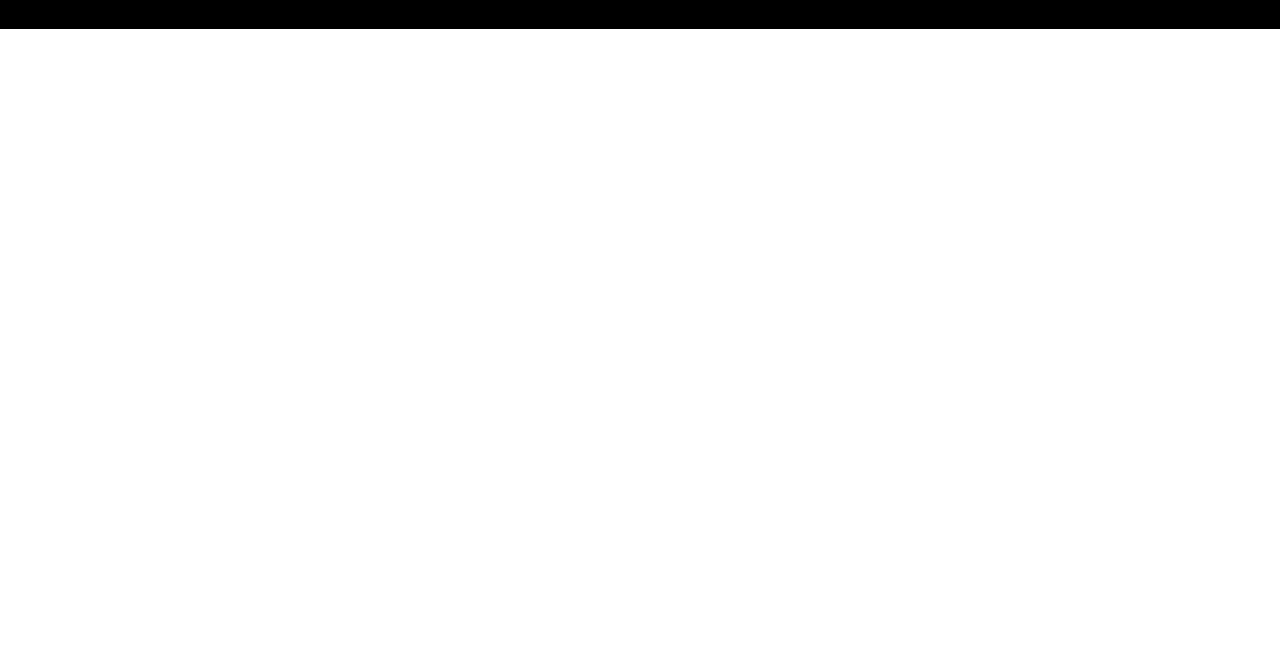
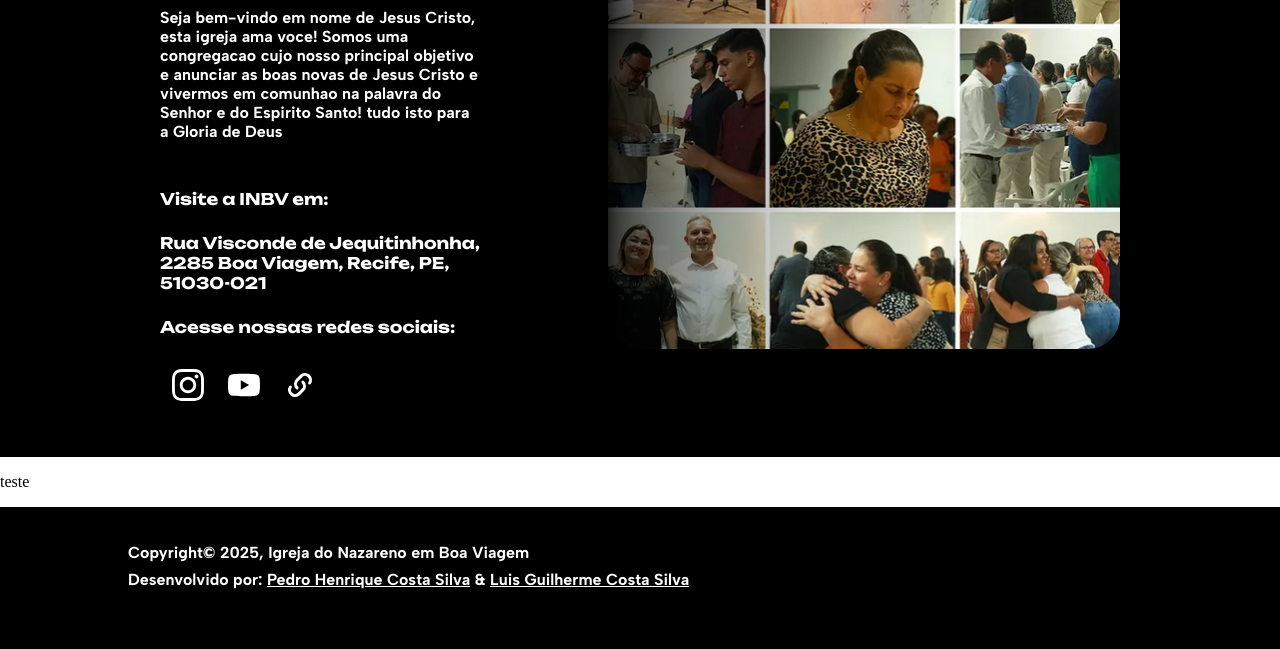
Before and after one commit to lgc-s/inbv, a plain HTML site: page index.html in a window 1280 px wide. Shown: the part 346-995 px from the top of the page. Before the commit the page ends 800 px from the top, so only its background shows below. Drawn offline with Linux system fonts and the light colour scheme; a web font is replaced by a local one.

Commit message:
add home

```diff
--- a/index.html
+++ b/index.html
@@ -4,17 +4,8 @@
         <meta charset="UTF-8">
         <meta name="viewport" content="width=device-width, initial-scale=1">
         <link rel="stylesheet" href="./style/style.css">
-        <link rel="preconnect" href="https://fonts.googleapis.com">
-        <link rel="preconnect" href="https://fonts.gstatic.com" crossorigin>
-        <link href="https://fonts.googleapis.com/css2?family=Encode+Sans+Expanded:wght@100;200;300;400;500;600;700;800;900&display=swap" rel="stylesheet">
         <link rel="icon" href="./img/png/favicon.png">
         <title>INBV</title>
-        <style>
-            @import url('https://fonts.googleapis.com/css2?family=Unbounded:wght@200..900&display=swap');
-        </style>
-        <style>
-            @import url('https://fonts.googleapis.com/css2?family=Albert+Sans:ital,wght@0,100..900;1,100..900&display=swap');
-        </style>
     </head>
     <body>
         <header class="header">
@@ -35,32 +26,76 @@
                     <script src="./script/script.js"></script>
                 </div>
                 <div class="social">
+                    <a href="https://www.instagram.com/nazarenobv/?hl=en" target="_blank">
                         <div class="social-button">
                             <svg xmlns="http://www.w3.org/2000/svg" width="24" height="24" viewBox="0 0 24 24">
                                 <path class="svg-hover" d="M12 2.163c3.204 0 3.584.012 4.85.07 3.252.148 4.771 1.691 4.919 4.919.058 1.265.069 1.645.069 4.849 0 3.205-.012 3.584-.069 4.849-.149 3.225-1.664 4.771-4.919 4.919-1.266.058-1.644.07-4.85.07-3.204 0-3.584-.012-4.849-.07-3.26-.149-4.771-1.699-4.919-4.92-.058-1.265-.07-1.644-.07-4.849 0-3.204.013-3.583.07-4.849.149-3.227 1.664-4.771 4.919-4.919 1.266-.057 1.645-.069 4.849-.069zm0-2.163c-3.259 0-3.667.014-4.947.072-4.358.2-6.78 2.618-6.98 6.98-.059 1.281-.073 1.689-.073 4.948 0 3.259.014 3.668.072 4.948.2 4.358 2.618 6.78 6.98 6.98 1.281.058 1.689.072 4.948.072 3.259 0 3.668-.014 4.948-.072 4.354-.2 6.782-2.618 6.979-6.98.059-1.28.073-1.689.073-4.948 0-3.259-.014-3.667-.072-4.947-.196-4.354-2.617-6.78-6.979-6.98-1.281-.059-1.69-.073-4.949-.073zm0 5.838c-3.403 0-6.162 2.759-6.162 6.162s2.759 6.163 6.162 6.163 6.162-2.759 6.162-6.163c0-3.403-2.759-6.162-6.162-6.162zm0 10.162c-2.209 0-4-1.79-4-4 0-2.209 1.791-4 4-4s4 1.791 4 4c0 2.21-1.791 4-4 4zm6.406-11.845c-.796 0-1.441.645-1.441 1.44s.645 1.44 1.441 1.44c.795 0 1.439-.645 1.439-1.44s-.644-1.44-1.439-1.44z"/>
                             </svg>
                         </div>
+                    </a>
+                    <a href="https://www.youtube.com/@nazarenobv" target="_blank">
                         <div class="social-button">
                             <svg xmlns="http://www.w3.org/2000/svg" width="24" height="24" viewBox="0 0 28.57 20">
                                 <path class="svg-hover" d="M27.9727 3.12324C27.6435 1.89323 26.6768 0.926623 25.4468 0.597366C23.2197 2.24288e-07 14.285 0 14.285 0C14.285 0 5.35042 2.24288e-07 3.12323 0.597366C1.89323 0.926623 0.926623 1.89323 0.597366 3.12324C2.24288e-07 5.35042 0 10 0 10C0 10 2.24288e-07 14.6496 0.597366 16.8768C0.926623 18.1068 1.89323 19.0734 3.12323 19.4026C5.35042 20 14.285 20 14.285 20C14.285 20 23.2197 20 25.4468 19.4026C26.6768 19.0734 27.6435 18.1068 27.9727 16.8768C28.5701 14.6496 28.5701 10 28.5701 10C28.5701 10 28.5677 5.35042 27.9727 3.12324Z"/>
                                 <path class="svg-hover-invert" d="M11.4253 14.2854L18.8477 10.0004L11.4253 5.71533V14.2854Z" />
                             </svg>
                         </div>
+                    </a>
+                    <a href="https://biolink.info/inbv" target="_blank">
                         <div class="social-button">
                             <svg xmlns="http://www.w3.org/2000/svg" width="24" height="24" viewBox="0 0 16 16">
                                 <path class="svg-hover" d="M8.914 6.025a.75.75 0 0 1 1.06 0 3.5 3.5 0 0 1 0 4.95l-2 2a3.5 3.5 0 0 1-5.396-4.402.75.75 0 0 1 1.251.827 2 2 0 0 0 3.085 2.514l2-2a2 2 0 0 0 0-2.828.75.75 0 0 1 0-1.06Z" clip-rule="evenodd" />
                                 <path class="svg-hover" d="M7.086 9.975a.75.75 0 0 1-1.06 0 3.5 3.5 0 0 1 0-4.95l2-2a3.5 3.5 0 0 1 5.396 4.402.75.75 0 0 1-1.251-.827 2 2 0 0 0-3.085-2.514l-2 2a2 2 0 0 0 0 2.828.75.75 0 0 1 0 1.06Z" clip-rule="evenodd" />
                             </svg>
                         </div>
+                    </a>
                 </div>
             </div>
             <div class="box-open"></div>
         </header>
-        <main class="main">
+        <main>
+            <div class="home">
+                <div class="home-left">
+                    <h1 class="title">Aqui você encontra sua Família 💙!</h1>
+                    <p class="description">Seja bem-vindo em nome de Jesus Cristo, esta igreja ama voce! Somos uma congregacao cujo nosso principal objetivo e anunciar as boas novas de Jesus Cristo e vivermos em comunhao na palavra do Senhor e do Espirito Santo! tudo isto para a Gloria de Deus</p>
+                    <p class="visit">Visite a INBV em:</p>
+                    <p class="visit">Rua Visconde de Jequitinhonha, 2285 Boa Viagem, Recife, PE, 51030-021</p>
+                    <p class="visit">Acesse nossas redes sociais:</p>
+                    <div class="social-home">
+                        <a href="https://www.instagram.com/nazarenobv/?hl=en" target="_blank">
+                            <div class="social-button social-home">
+                                <svg xmlns="http://www.w3.org/2000/svg" width="32" height="32" viewBox="0 0 24 24">
+                                    <path class="svg-hover" d="M12 2.163c3.204 0 3.584.012 4.85.07 3.252.148 4.771 1.691 4.919 4.919.058 1.265.069 1.645.069 4.849 0 3.205-.012 3.584-.069 4.849-.149 3.225-1.664 4.771-4.919 4.919-1.266.058-1.644.07-4.85.07-3.204 0-3.584-.012-4.849-.07-3.26-.149-4.771-1.699-4.919-4.92-.058-1.265-.07-1.644-.07-4.849 0-3.204.013-3.583.07-4.849.149-3.227 1.664-4.771 4.919-4.919 1.266-.057 1.645-.069 4.849-.069zm0-2.163c-3.259 0-3.667.014-4.947.072-4.358.2-6.78 2.618-6.98 6.98-.059 1.281-.073 1.689-.073 4.948 0 3.259.014 3.668.072 4.948.2 4.358 2.618 6.78 6.98 6.98 1.281.058 1.689.072 4.948.072 3.259 0 3.668-.014 4.948-.072 4.354-.2 6.782-2.618 6.979-6.98.059-1.28.073-1.689.073-4.948 0-3.259-.014-3.667-.072-4.947-.196-4.354-2.617-6.78-6.979-6.98-1.281-.059-1.69-.073-4.949-.073zm0 5.838c-3.403 0-6.162 2.759-6.162 6.162s2.759 6.163 6.162 6.163 6.162-2.759 6.162-6.163c0-3.403-2.759-6.162-6.162-6.162zm0 10.162c-2.209 0-4-1.79-4-4 0-2.209 1.791-4 4-4s4 1.791 4 4c0 2.21-1.791 4-4 4zm6.406-11.845c-.796 0-1.441.645-1.441 1.44s.645 1.44 1.441 1.44c.795 0 1.439-.645 1.439-1.44s-.644-1.44-1.439-1.44z"/>
+                                </svg>
+                            </div>
+                        </a>
+                        <a href="https://www.youtube.com/@nazarenobv" target="_blank">
+                            <div class="social-button social-home">
+                                <svg xmlns="http://www.w3.org/2000/svg" width="32" height="32" viewBox="0 0 28.57 20">
+                                    <path class="svg-hover" d="M27.9727 3.12324C27.6435 1.89323 26.6768 0.926623 25.4468 0.597366C23.2197 2.24288e-07 14.285 0 14.285 0C14.285 0 5.35042 2.24288e-07 3.12323 0.597366C1.89323 0.926623 0.926623 1.89323 0.597366 3.12324C2.24288e-07 5.35042 0 10 0 10C0 10 2.24288e-07 14.6496 0.597366 16.8768C0.926623 18.1068 1.89323 19.0734 3.12323 19.4026C5.35042 20 14.285 20 14.285 20C14.285 20 23.2197 20 25.4468 19.4026C26.6768 19.0734 27.6435 18.1068 27.9727 16.8768C28.5701 14.6496 28.5701 10 28.5701 10C28.5701 10 28.5677 5.35042 27.9727 3.12324Z"/>
+                                    <path class="svg-hover-invert" d="M11.4253 14.2854L18.8477 10.0004L11.4253 5.71533V14.2854Z" />
+                                </svg>
+                            </div>
+                        </a>
+                        <a href="https://biolink.info/inbv" target="_blank">
+                            <div class="social-button social-home">
+                                <svg xmlns="http://www.w3.org/2000/svg" width="32" height="32" viewBox="0 0 16 16">
+                                    <path class="svg-hover" d="M8.914 6.025a.75.75 0 0 1 1.06 0 3.5 3.5 0 0 1 0 4.95l-2 2a3.5 3.5 0 0 1-5.396-4.402.75.75 0 0 1 1.251.827 2 2 0 0 0 3.085 2.514l2-2a2 2 0 0 0 0-2.828.75.75 0 0 1 0-1.06Z" clip-rule="evenodd" />
+                                    <path class="svg-hover" d="M7.086 9.975a.75.75 0 0 1-1.06 0 3.5 3.5 0 0 1 0-4.95l2-2a3.5 3.5 0 0 1 5.396 4.402.75.75 0 0 1-1.251-.827 2 2 0 0 0-3.085-2.514l-2 2a2 2 0 0 0 0 2.828.75.75 0 0 1 0 1.06Z" clip-rule="evenodd" />
+                                </svg>
+                            </div>
+                        </a>
+                    </div>
+                </div>
+                <div class="banner"></div>
+            </div>
+            <div>
+                <p>teste</p>
+            </div>
         </main>
         <footer class="footer">
-            <p class="p-footer">Copyright© 2025, Igreja do Nazareno em Boa Viagem</p>
-            <p class="p-footer">Desenvolvido por:  Pedro Henrique Costa Silva & Luis Guilherme Costa SIlva</p>
+            <p class="p-footer"><b>Copyright© 2025, Igreja do Nazareno em Boa Viagem</b></p>
+            <p class="p-footer"><b>Desenvolvido por:  <a href="https://www.linkedin.com/in/phc-s/" target="_blank">Pedro Henrique Costa Silva</a> & <a href="https://www.linkedin.com/in/lgc-s/" target="_blank">Luis Guilherme Costa Silva</a></b></p>
         </footer>
     </body>
 </html>
--- a/style/style.css
+++ b/style/style.css
@@ -2,17 +2,45 @@ body {
     margin: 0;
 }
 
-p {
-    font-family: "Albert Sans", sans-serif;
-    font-weight: 600;
+@font-face {
+    font-family: Albert Sans;
     margin: 0px;
+    src: url(../fonts/AlbertSans.ttf);
 }
 
-.albert-sans {
-    font-family: "Albert Sans", sans-serif;
-    font-optical-sizing: auto;
+@font-face {
+    font-family: Unbounded;
+    margin: 0px;
+    src: url(../fonts/Unbounded.ttf);
+}
+
+a {
+    color: white;
+    text-decoration: underline;
+    height: 0;
+}
+
+.banner {
+    background-image: url(../img/png/banner.png);
+    background-size: cover;
+    background-position: left;
+    border-radius: 32px;
+    width: 40vw;
+    height: 60vh;
+}
+
+.title {
+    font-family: Unbounded;
+    color: white;
     font-weight: 400;
-    font-style: normal;
+    font-size: 36px;
+}
+
+.description {
+    font-family: Albert Sans;
+    color: white;
+    font-weight: 700;
+    margin-bottom: 48px;
 }
 
 .button {
@@ -20,8 +48,8 @@ p {
     background-color: rgb(47, 47, 47);
     border: none;
     border-radius: 24px;
-    font-family: "Albert Sans", sans-serif;
-    font-size: 14px;
+    font-family: Albert Sans;
+    font-size: 16px;
     margin: 4px;
     padding: 8px;
 }
@@ -31,7 +59,6 @@ p {
     background-color: rgb(47, 47, 47);
     border: none;
     border-radius: 24px;
-    font-family: "Albert Sans", sans-serif;
     font-size: 14px;
     margin: 4px;
     padding: 8px;
@@ -48,7 +75,6 @@ p {
 }
 
 .footer {
-    align-items: left;
     background-color: black;
     color: white;
     display: flex;
@@ -64,10 +90,17 @@ p {
     padding: 16px;
 }
 
-.main {
+.home {
+    background-color: black;
     display: flex;
     justify-content: center;
-    margin: 64px 0px;
+    align-items: center;
+    padding: 64px 0px;
+}
+
+.home-left {
+    width: 25%;
+    margin-right: 128px;
 }
 
 .menu-tab {
@@ -123,6 +156,8 @@ p {
 }
 
 .p-footer {
+    font-family: "Albert Sans", sans-serif;
+    font-size: 16px;
     margin: 4px 0px;
 }
 
@@ -133,7 +168,7 @@ p {
 
 .social-home {
     display: flex;
-    margin-bottom: 48px;
+    height: 48px;
 }
 
 .social-mobile-tab {
@@ -156,8 +191,21 @@ p {
 .social-button {
     background-color: black;
     border-radius: 100%;
+    height: 24px;
     margin: 0 4px;
     padding: 8px;
+}
+
+.social-button .home {
+    background-color: black;
+    border-radius: 100%;
+    height: 48px;
+    margin: 0 4px;
+    padding: 8px;
+}
+
+.social-home {
+    height: 32px;
 }
 
 .social-button:hover {
@@ -175,6 +223,14 @@ p {
 
 .home-text-p {
     margin-bottom: 48px;
+}
+
+.visit {
+    color: white;
+    font-family: Unbounded;
+    font-weight: 700;
+    font-size: 16px;
+    margin-bottom: 24px;
 }
 
 @media (max-width: 600px) {
@@ -224,7 +280,7 @@ p {
         padding: 8px;
     }
     .main {
-        margin: 40px 0px;
+        padding: 40px 0px;
     }
     .menu-tab {
         display: none;
```
Also changed, not shown: img/png/banner.png (added). Lines whose indentation alone changed are shown as unchanged.
